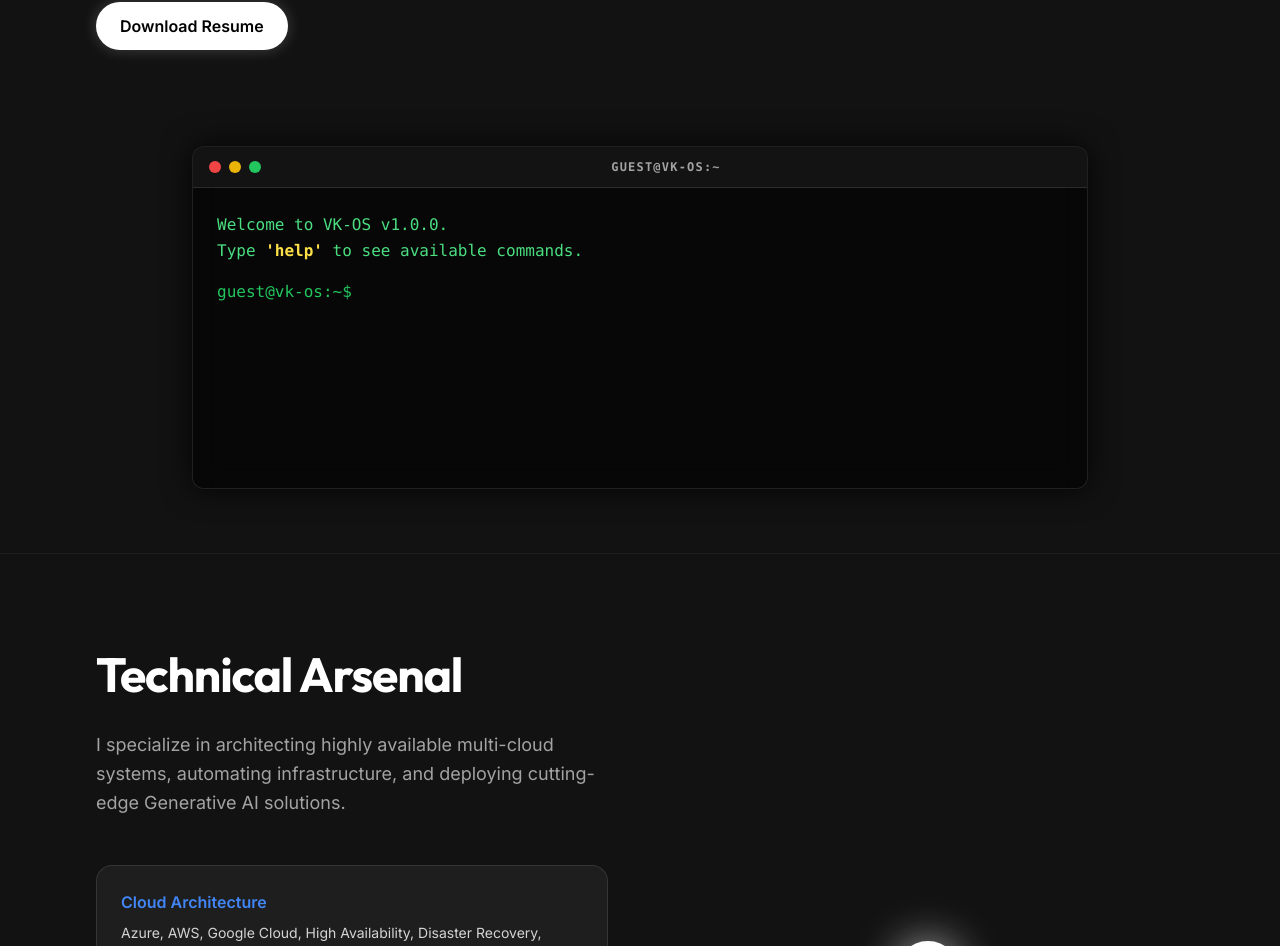
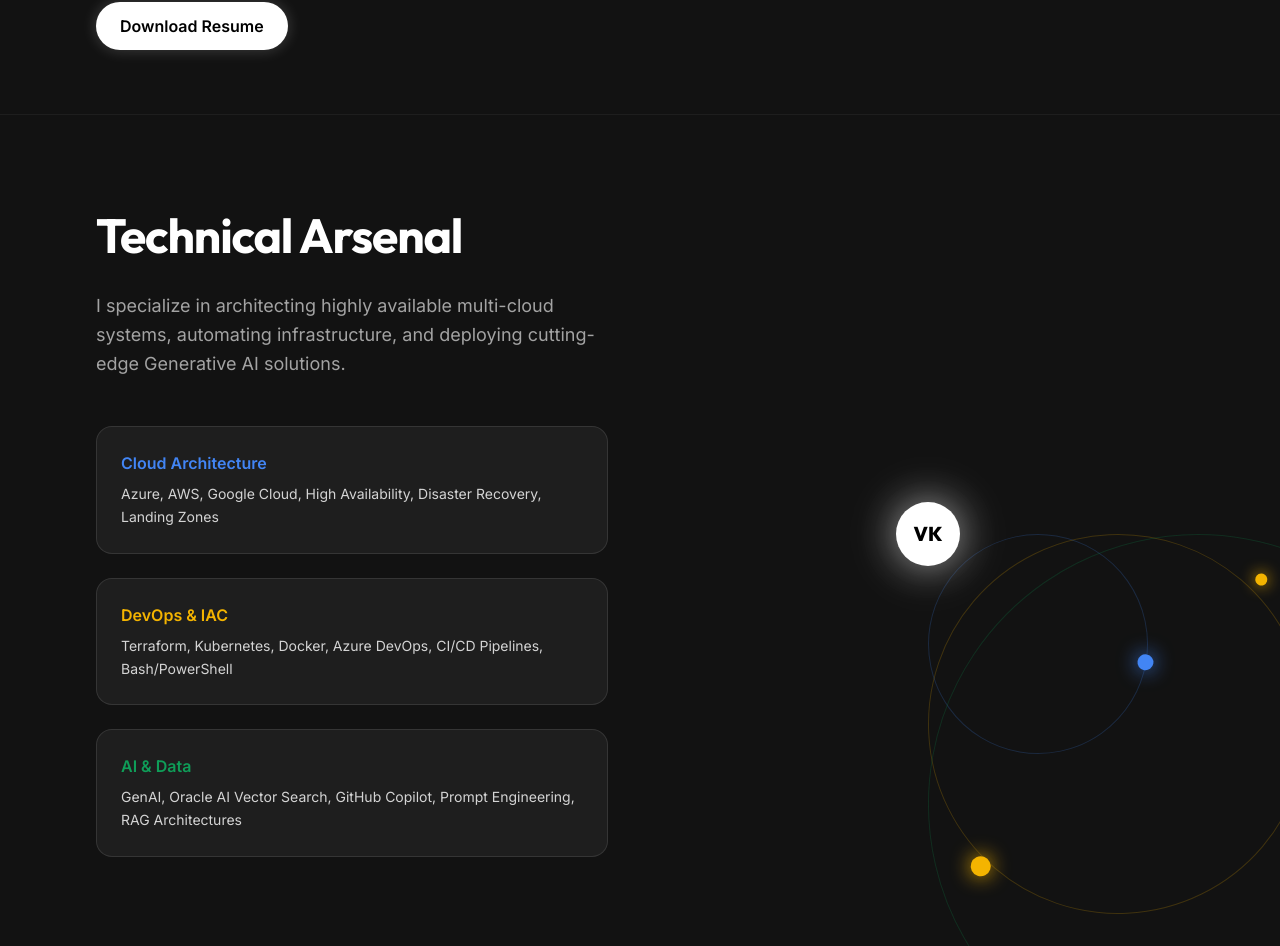
Before and after one commit to vjkakade/vjkakade_pf, a Next.js app: page / in a window 1280 px wide. Shown: the part 4547-5493 px from the top of the page. Built offline with nearby package versions, Linux system fonts and the light colour scheme.

Commit message:
Revert "feat: add interactive DevOps terminal easter egg to about section"
This reverts commit d63424e510d0c39aef864604eea7d54faa793004.

```diff
--- a/components/About.tsx
+++ b/components/About.tsx
@@ -1,5 +1,4 @@
 import React from 'react';
-import Terminal from './Terminal';
 
 const skills = [
   'Azure', 'AWS', 'GCP', 'Oracle Cloud', 'Azure DevOps',
@@ -55,9 +54,6 @@ export default function About() {
         </div>
 
       </div>
-
-      {/* DevOps Terminal Easter Egg */}
-      <Terminal />
     </section>
   );
 }
--- a/components/Terminal.tsx
+++ /dev/null
@@ -1,126 +0,0 @@
-'use client';
-
-import React, { useState, useRef, useEffect } from 'react';
-import { motion } from 'framer-motion';
-
-type CommandOutput = {
-  command: string;
-  output: React.ReactNode;
-};
-
-export default function Terminal() {
-  const [input, setInput] = useState('');
-  const [history, setHistory] = useState<CommandOutput[]>([
-    {
-      command: '',
-      output: (
-        <div className="text-green-400">
-          Welcome to VK-OS v1.0.0. <br />
-          Type <span className="text-yellow-300 font-bold">&apos;help&apos;</span> to see available commands.
-        </div>
-      )
-    }
-  ]);
-
-  const bottomRef = useRef<HTMLDivElement>(null);
-  const inputRef = useRef<HTMLInputElement>(null);
-
-  useEffect(() => {
-    bottomRef.current?.scrollIntoView({ behavior: 'smooth' });
-  }, [history]);
-
-  const handleCommand = (cmd: string) => {
-    const trimmed = cmd.trim().toLowerCase();
-    let output: React.ReactNode = '';
-
-    switch (trimmed) {
-      case 'help':
-        output = (
-          <ul className="list-none space-y-1 text-neutral-300">
-            <li><span className="text-yellow-300">whoami</span> - Display my bio</li>
-            <li><span className="text-yellow-300">skills</span> - List my technical stack</li>
-            <li><span className="text-yellow-300">contact</span> - Show my contact email</li>
-            <li><span className="text-yellow-300">clear</span> - Clear the terminal</li>
-          </ul>
-        );
-        break;
-      case 'whoami':
-        output = 'Vijay Kakade - Cloud & DevOps Architect. Specializing in highly available systems, Terraform automation, and GenAI integrations.';
-        break;
-      case 'skills':
-        output = 'Azure, AWS, GCP, Terraform, Kubernetes, Docker, Azure DevOps, Python, AI Vector Search, Prompt Engineering';
-        break;
-      case 'contact':
-        output = <a href="mailto:vijaykakade@live.com" className="text-blue-400 hover:underline">vijaykakade@live.com</a>;
-        break;
-      case 'clear':
-        setHistory([]);
-        return;
-      case '':
-        output = '';
-        break;
-      default:
-        output = <span className="text-red-400">Command not found: {trimmed}. Type &apos;help&apos; for a list of commands.</span>;
-    }
-
-    setHistory(prev => [...prev, { command: cmd, output }]);
-  };
-
-  const onSubmit = (e: React.FormEvent) => {
-    e.preventDefault();
-    handleCommand(input);
-    setInput('');
-  };
-
-  return (
-    <motion.div
-      initial={{ opacity: 0, y: 20 }}
-      whileInView={{ opacity: 1, y: 0 }}
-      viewport={{ once: true }}
-      className="w-full max-w-4xl mx-auto rounded-xl overflow-hidden border border-white/10 bg-black/60 backdrop-blur-md shadow-[0_0_30px_rgba(0,0,0,0.8)] font-mono text-sm sm:text-base mt-24"
-      onClick={() => inputRef.current?.focus()}
-    >
-      {/* Terminal Header */}
-      <div className="flex items-center px-4 py-3 bg-white/5 border-b border-white/10 cursor-pointer">
-        <div className="flex space-x-2">
-          <div className="w-3 h-3 rounded-full bg-red-500" />
-          <div className="w-3 h-3 rounded-full bg-yellow-500" />
-          <div className="w-3 h-3 rounded-full bg-green-500" />
-        </div>
-        <div className="flex-1 text-center text-xs text-neutral-400 font-semibold uppercase tracking-widest">
-          guest@vk-os:~
-        </div>
-      </div>
-
-      {/* Terminal Body */}
-      <div className="p-6 h-[300px] overflow-y-auto scrollbar-thin scrollbar-thumb-white/20 scrollbar-track-transparent">
-        {history.map((entry, idx) => (
-          <div key={idx} className="mb-4">
-            {entry.command && (
-              <div className="flex text-neutral-300 mb-1">
-                <span className="text-green-500 mr-2">guest@vk-os:~$</span>
-                <span>{entry.command}</span>
-              </div>
-            )}
-            <div className="text-neutral-400 leading-relaxed">{entry.output}</div>
-          </div>
-        ))}
-
-        <form onSubmit={onSubmit} className="flex text-neutral-300">
-          <span className="text-green-500 mr-2">guest@vk-os:~$</span>
-          <input
-            ref={inputRef}
-            type="text"
-            value={input}
-            onChange={(e) => setInput(e.target.value)}
-            className="flex-1 bg-transparent border-none outline-none text-white focus:ring-0"
-            autoFocus
-            spellCheck="false"
-            autoComplete="off"
-          />
-        </form>
-        <div ref={bottomRef} />
-      </div>
-    </motion.div>
-  );
-}
```
